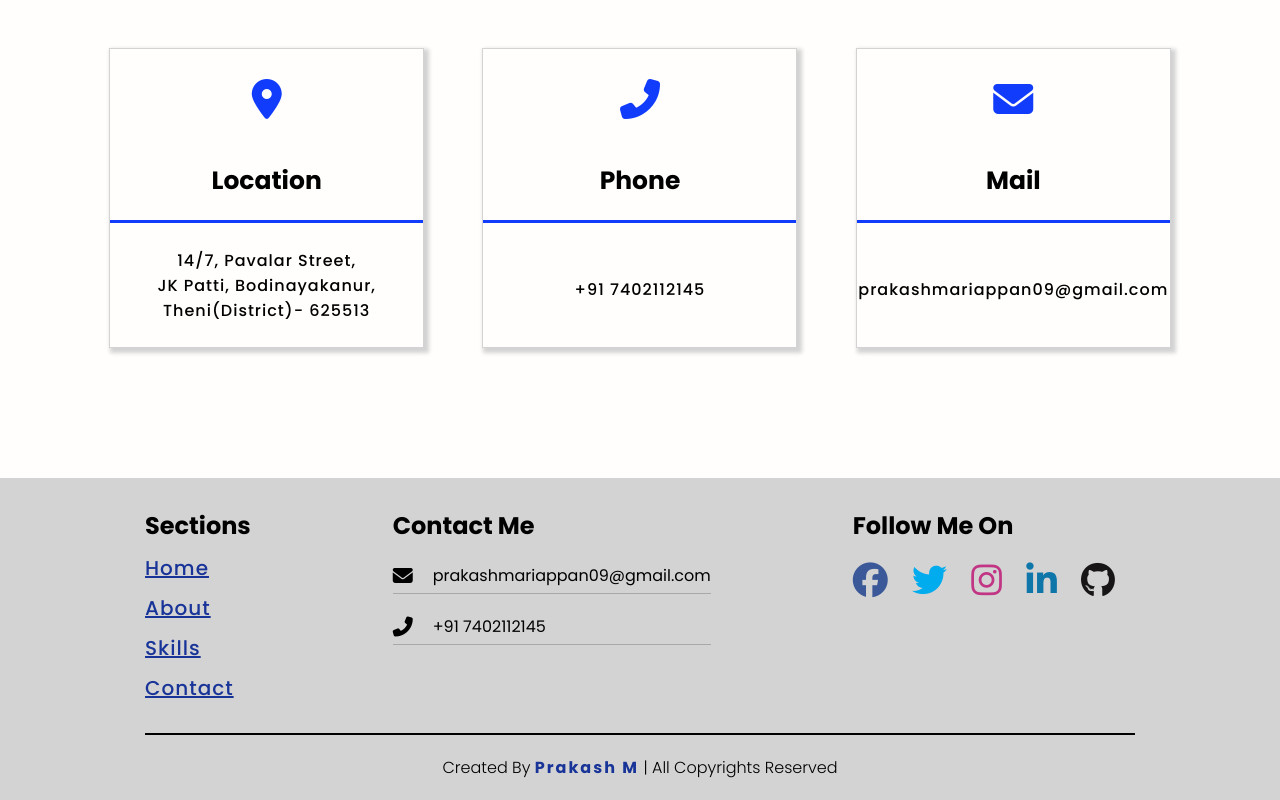
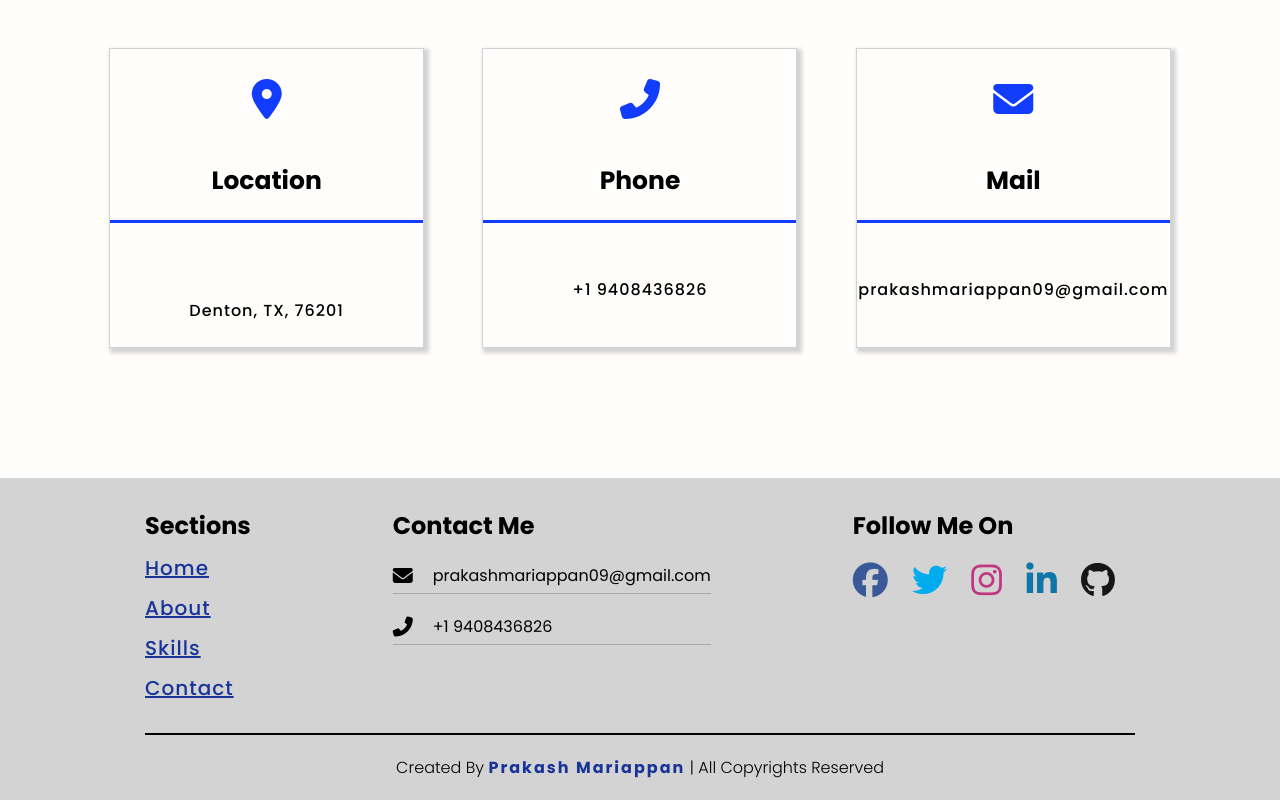
Before and after one commit to prakashmariappan/My-Resume, a plain HTML site: page index.html in a window 1280 px wide. Shown: the part 2063-2863 px from the top of the page. Drawn offline with Linux system fonts and the light colour scheme.

Commit message:
Update index.html

```diff
--- a/index.html
+++ b/index.html
@@ -152,12 +152,12 @@
                     <div class="contact-cards">
                         <i class="fas fa-map-marker-alt"></i>
                         <h2 class="contact-heading">Location</h2>
-                        <div class="wordings location">14/7, Pavalar Street,<br>JK Patti, Bodinayakanur,<br>Theni(District)- 625513</div>
+                        <div class="wordings location">Denton, TX, 76201 </div>
                     </div>
                     <div class="contact-cards">
                         <i class="fas fa-phone-alt"></i>
                         <h2 class="contact-heading">Phone</h2>
-                        <div class="wordings phone">+91 7402112145</div>
+                        <div class="wordings phone">+1 9408436826</div>
                     </div>
                     <div class="contact-cards">
                         <i class="fas fa-envelope"></i>
@@ -191,7 +191,7 @@
                     </div>
                     <div class="contact-box" title="mobile number">
                         <i class="fas fa-phone-alt"></i>
-                        <div class="contact-info">+91 7402112145</div>
+                        <div class="contact-info">+1 9408436826</div>
                     </div>
 
                 </div>
@@ -207,7 +207,7 @@
                     </ul>
                 </div>
             </div>
-            <p class="end">Created By <span> Prakash M</span> | All Copyrights Reserved</p>
+            <p class="end">Created By <span> Prakash Mariappan</span> | All Copyrights Reserved</p>
         </div>
     </div>
 </section>
```
